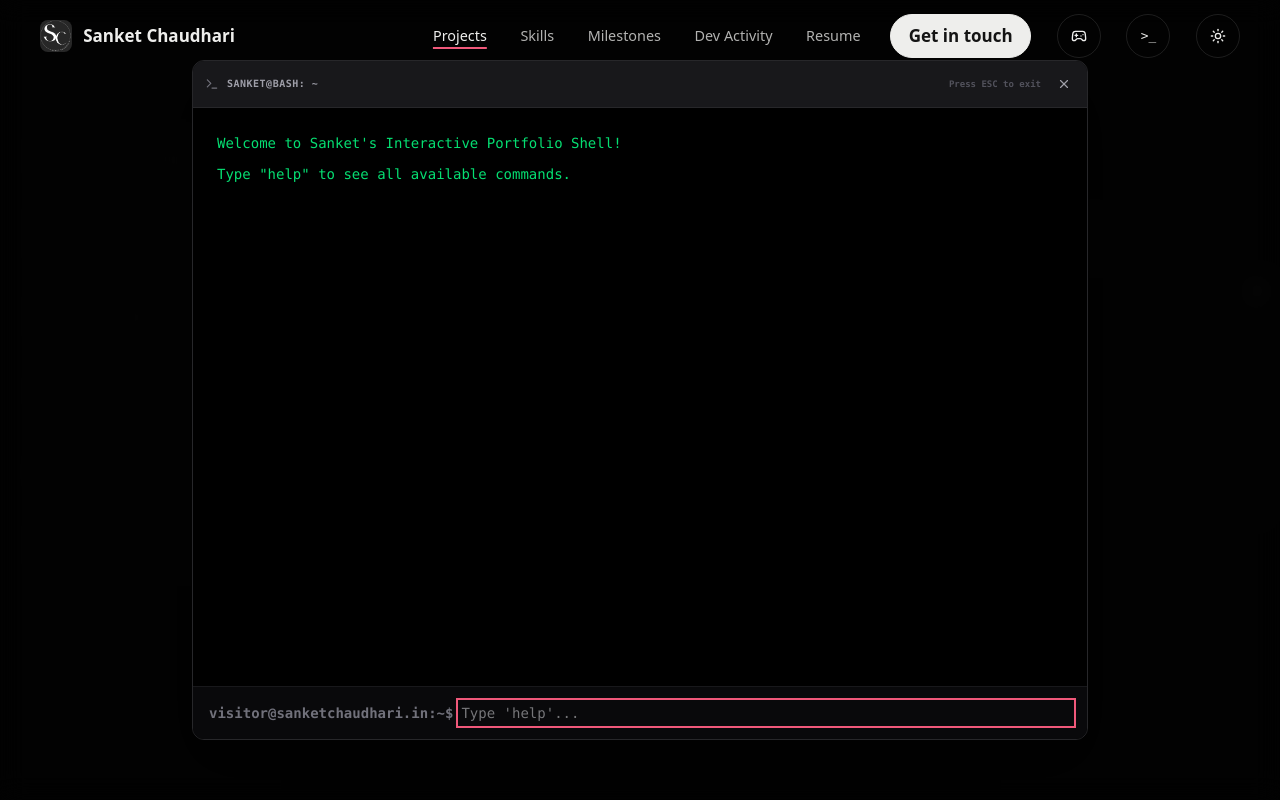
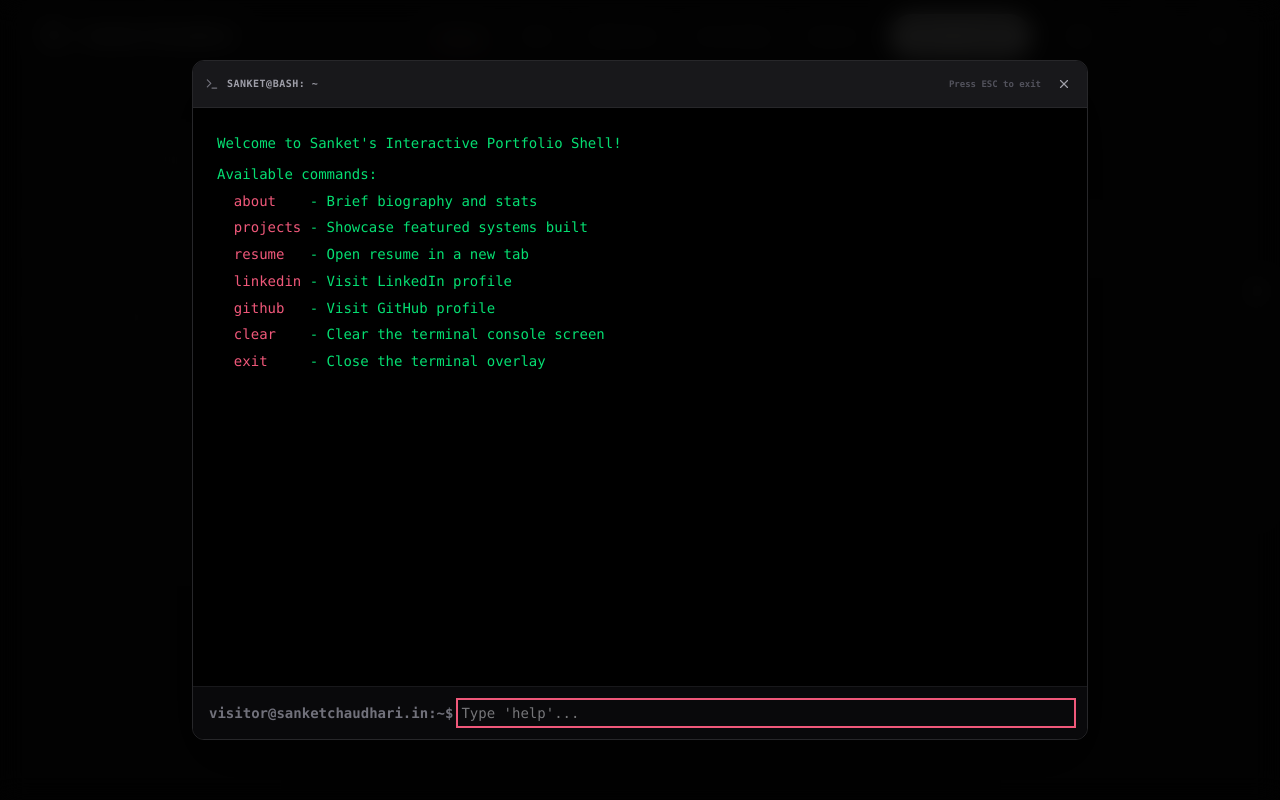
Before and after one commit to sanket1035/portfolio, a React (Vite) app: page / in a window 1280 px wide. Both pictures are taken after a click on the button "Open Interactive Terminal". Shown: the top 800 px of the page. Built offline with nearby package versions, Linux system fonts and the light colour scheme; a web font is replaced by a local one.

Commit message:
Terminal: show available commands on open, raise overlay above navbar

```diff
--- a/src/components/TerminalOverlay.tsx
+++ b/src/components/TerminalOverlay.tsx
@@ -13,13 +13,26 @@ interface CommandLog {
   text: string | React.ReactNode;
 }
 
+const HelpList = () => (
+  <div className="space-y-1 whitespace-pre-wrap">
+    <p>Available commands:</p>
+    <p>  <span className="text-brand-accent">about</span>    - Brief biography and stats</p>
+    <p>  <span className="text-brand-accent">projects</span> - Showcase featured systems built</p>
+    <p>  <span className="text-brand-accent">resume</span>   - Open resume in a new tab</p>
+    <p>  <span className="text-brand-accent">linkedin</span> - Visit LinkedIn profile</p>
+    <p>  <span className="text-brand-accent">github</span>   - Visit GitHub profile</p>
+    <p>  <span className="text-brand-accent">clear</span>    - Clear the terminal console screen</p>
+    <p>  <span className="text-brand-accent">exit</span>     - Close the terminal overlay</p>
+  </div>
+);
+
 export const TerminalOverlay: React.FC<TerminalOverlayProps> = ({ isOpen, onClose }) => {
   const [input, setInput] = useState('');
   const [history, setHistory] = useState<string[]>([]);
   const [historyIndex, setHistoryIndex] = useState(-1);
   const [logs, setLogs] = useState<CommandLog[]>([
     { type: 'output', text: 'Welcome to Sanket\'s Interactive Portfolio Shell!' },
-    { type: 'output', text: 'Type "help" to see all available commands.' },
+    { type: 'output', text: <HelpList /> },
     { type: 'output', text: '' }
   ]);
 
@@ -54,18 +67,7 @@ export const TerminalOverlay: React.FC<TerminalOverlayProps> = ({ isOpen, onClos
     let response: string | React.ReactNode = '';
     switch (cmd) {
       case 'help':
-        response = (
-          <div className="space-y-1">
-            <p>Available commands:</p>
-            <p>  <span className="text-brand-accent">about</span>    - Brief biography and stats</p>
-            <p>  <span className="text-brand-accent">projects</span> - Showcase featured systems built</p>
-            <p>  <span className="text-brand-accent">resume</span>   - Open resume in a new tab</p>
-            <p>  <span className="text-brand-accent">linkedin</span> - Visit LinkedIn profile</p>
-            <p>  <span className="text-brand-accent">github</span>   - Visit GitHub profile</p>
-            <p>  <span className="text-brand-accent">clear</span>    - Clear the terminal console screen</p>
-            <p>  <span className="text-brand-accent">exit</span>     - Close the terminal overlay</p>
-          </div>
-        );
+        response = <HelpList />;
         break;
       case 'about':
         response = (
@@ -155,7 +157,7 @@ export const TerminalOverlay: React.FC<TerminalOverlayProps> = ({ isOpen, onClos
           initial={{ opacity: 0 }}
           animate={{ opacity: 1 }}
           exit={{ opacity: 0 }}
-          className="fixed inset-0 z-50 bg-black/90 backdrop-blur-md flex items-center justify-center p-4 sm:p-6 font-mono text-xs md:text-sm text-green-400"
+          className="fixed inset-0 z-[9000] bg-black/90 backdrop-blur-md flex items-center justify-center p-4 sm:p-6 font-mono text-xs md:text-sm text-green-400"
           onClick={onClose}
         >
           <m.div
```
